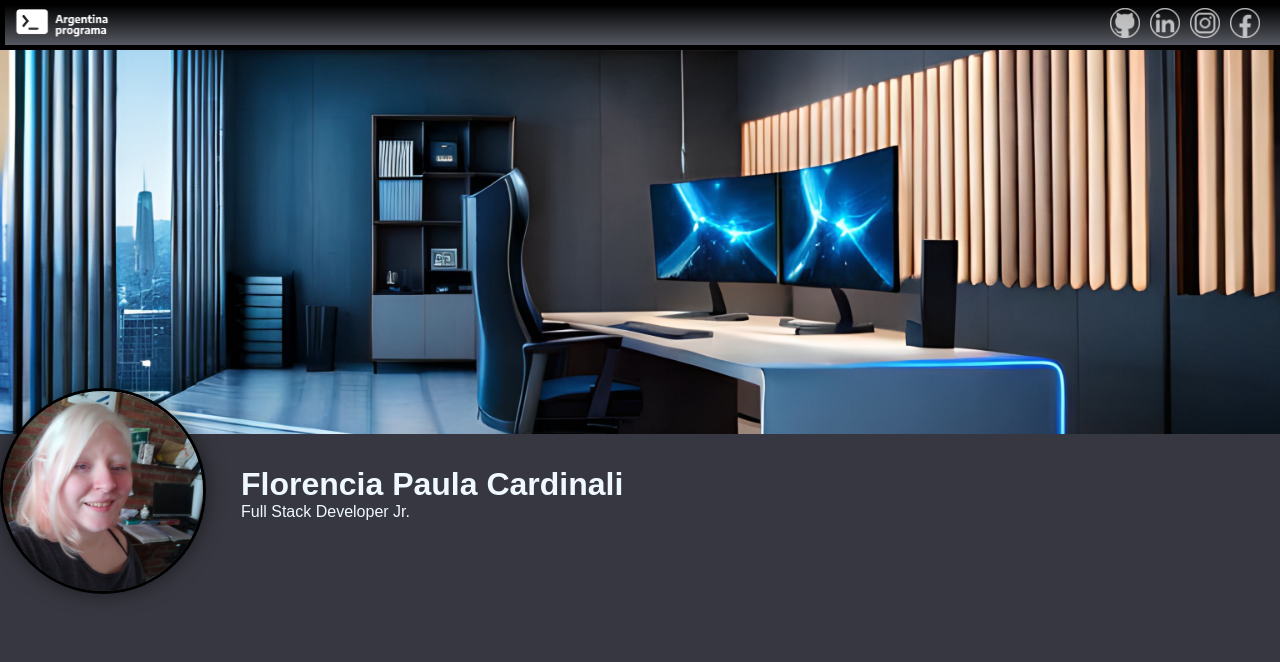
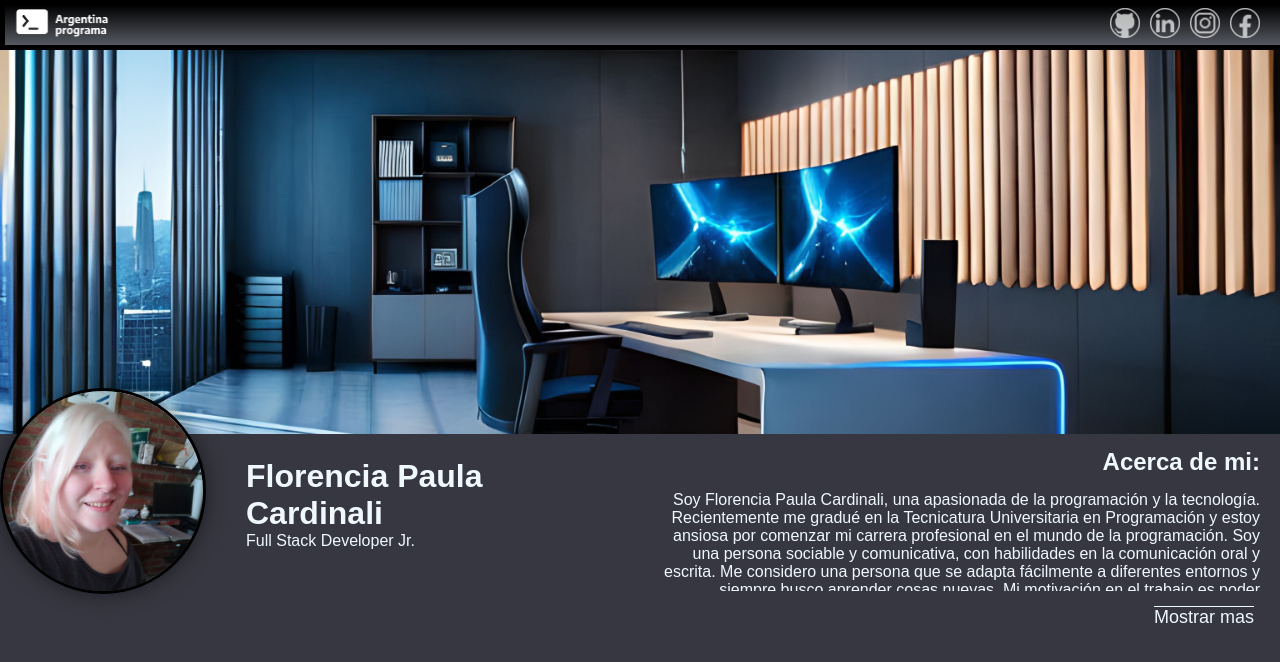
Before and after one commit to FlorCardinali/argentina-programa-front-end, an Angular app: page / in a window 1280 px wide. Shown: the top 662 px of the page. Built offline with nearby package versions, Linux system fonts and the light colour scheme.

Commit message:
acerca de, boton mostrar mas, mostrar menos
coloque el "acerca de" del portfolio con un boton para mostrar y ocultar todo su contenido.

```diff
--- a/package.json
+++ b/package.json
@@ -27,6 +27,7 @@
     "@angular/cli": "~15.2.7",
     "@angular/compiler-cli": "^15.2.0",
     "@types/jasmine": "~4.3.0",
+    "autoprefixer": "^10.4.14",
     "jasmine-core": "~4.5.0",
     "karma": "~6.4.0",
     "karma-chrome-launcher": "~3.1.0",
--- a/src/app/app.module.ts
+++ b/src/app/app.module.ts
@@ -12,6 +12,7 @@ import { PerfilComponent } from './componentes/header/perfil/perfil.component';
 import { ImgPerfilComponent } from './componentes/header/perfil/img-perfil/img-perfil.component';
 import { TextoPerfilComponent } from './componentes/header/perfil/texto-perfil/texto-perfil.component';
 import { BodyComponent } from './componentes/body/body.component';
+import { AcercaDeComponent } from './componentes/header/perfil/acerca-de/acerca-de.component';
 
 
 @NgModule({
@@ -26,6 +27,7 @@ import { BodyComponent } from './componentes/body/body.component';
     ImgPerfilComponent,
     TextoPerfilComponent,
     BodyComponent,
+    AcercaDeComponent,
   ],
   imports: [
     BrowserModule,
--- /dev/null
+++ b/src/app/componentes/header/perfil/acerca-de/acerca-de.component.css
@@ -0,0 +1,30 @@
+#div-acerca-de {
+    display: flex;
+    flex-direction: column;
+    align-items:flex-end;
+    gap: 15px;
+    padding: 10px;
+}
+
+
+#div-acerca-de * {
+    color: aliceblue;
+    margin: 0%;
+
+}
+#texto-largo {
+    max-height: 100px;
+    overflow: hidden;
+    text-align: right;
+}
+
+#mostrar-mas {
+    background-color:rgba(0, 0, 0, 0);
+    border: 0;
+    font-size: large;
+    text-decoration:overline;
+}
+#mostrar-mas:hover{
+    /* background-color: #6cbde8; */
+    filter: drop-shadow(0px 0px 4px #6cbde8);
+}
--- /dev/null
+++ b/src/app/componentes/header/perfil/acerca-de/acerca-de.component.html
@@ -0,0 +1,10 @@
+<div id="div-acerca-de">
+    <h2>Acerca de mi:</h2>
+    <p id="texto-largo">     Soy Florencia Paula Cardinali, una apasionada de la programación y la tecnología. Recientemente me gradué en la Tecnicatura Universitaria en Programación y estoy ansiosa por comenzar mi carrera profesional en el mundo de la programación.
+    Soy una persona sociable y comunicativa, con habilidades en la comunicación oral y escrita. Me considero una persona que se adapta fácilmente a diferentes entornos y siempre busco aprender cosas nuevas.
+    Mi motivación en el trabajo es poder desarrollar soluciones tecnológicas que puedan mejorar la vida de las personas y de la sociedad en general. Me gusta trabajar en equipo y compartir ideas, pero también soy capaz de trabajar de manera autónoma cuando la situación lo requiere.
+    En mi tiempo libre, disfruto de jugar videojuegos, programar proyectos personales y escuchar música en un ambiente agradable. Como programadora, he participado en dos eventos de programación de videojuegos llamados "game jams", en los cuales fui programadora de Godot Engine.
+    También quiero destacar que soy albina y tengo discapacidad visual, lo cual me ha enseñado a ser una persona muy resiliente y a trabajar duro para superar los obstáculos. Estoy segura de que puedo contribuir significativamente en cualquier proyecto en el que me involucre.
+    En resumen, soy una programadora motivada, comunicativa, adaptable y apasionada por la tecnología, y estoy ansiosa por tener la oportunidad de demostrarlo en un entorno laboral desafiante</p>
+        <button id="mostrar-mas" (click)="mostrarMas()">Mostrar mas</button>
+</div>
--- /dev/null
+++ b/src/app/componentes/header/perfil/acerca-de/acerca-de.component.ts
@@ -0,0 +1,27 @@
+import { Component } from '@angular/core';
+
+@Component({
+  selector: 'app-acerca-de',
+  templateUrl: './acerca-de.component.html',
+  styleUrls: ['./acerca-de.component.css']
+})
+export class AcercaDeComponent {
+  public mostrarMas() {
+    const boton_mostrar_mas = document.getElementById("mostrar-mas");
+    const acerca_de = document.getElementById("texto-largo");
+    if (boton_mostrar_mas) {
+      console.log(boton_mostrar_mas.textContent);
+      if (boton_mostrar_mas.textContent == "Mostrar mas") {
+        if (acerca_de) {
+          acerca_de.style.maxHeight = "700px";
+          boton_mostrar_mas.textContent = "Mostrar menos";
+        }
+      } else if (boton_mostrar_mas.textContent == "Mostrar menos"){
+        if (acerca_de) {
+          acerca_de.style.maxHeight = "100px";
+          boton_mostrar_mas.textContent = "Mostrar mas";
+        }
+      }
+    }
+  }
+}
--- a/src/app/componentes/header/perfil/perfil.component.css
+++ b/src/app/componentes/header/perfil/perfil.component.css
@@ -1,8 +1,24 @@
 #perfil {
+    /* display: flex;
+    justify-content: flex-start; */
+    display: grid;
+    margin-right: 10px;
+    grid-template-columns: 1fr 1fr; /* crea tres columnas iguales */
+    grid-template-rows: auto; /* crea una fila automática */
+
+    column-gap: 35px;
+
+}
+
+#foto-y-texto {
     display: flex;
-    align-items: center;
-    justify-content: flex-start;
-    column-gap: 35px;
+    justify-content: space-around;
+    gap: 40px;
+    /* para levantar la imagen de perfil */
     position: relative;
     top: -50px;
 }
+app-texto-perfil {
+    /* porque sino al expandir todo el acerca de, explota. */
+    margin-top: 70px;
+}
--- a/src/app/componentes/header/perfil/perfil.component.html
+++ b/src/app/componentes/header/perfil/perfil.component.html
@@ -1,4 +1,7 @@
 <div id="perfil">
-    <app-img-perfil></app-img-perfil>
-    <app-texto-perfil></app-texto-perfil>
+    <div id="foto-y-texto">
+        <app-img-perfil></app-img-perfil>
+        <app-texto-perfil></app-texto-perfil>
+    </div>
+    <app-acerca-de></app-acerca-de>
 </div>
--- a/src/app/componentes/header/perfil/texto-perfil/texto-perfil.component.css
+++ b/src/app/componentes/header/perfil/texto-perfil/texto-perfil.component.css
@@ -2,7 +2,11 @@
     display: flex;
     flex-direction: column;
     color: aliceblue;
+
 }
 #nombre-y-titulo * {
     margin: 0%;
 }
+#nombre-y-titulo h1 {
+    min-width: 250px;
+}
```
Also changed, not shown: 2 other files (tests, documents, lock files or other folders).
